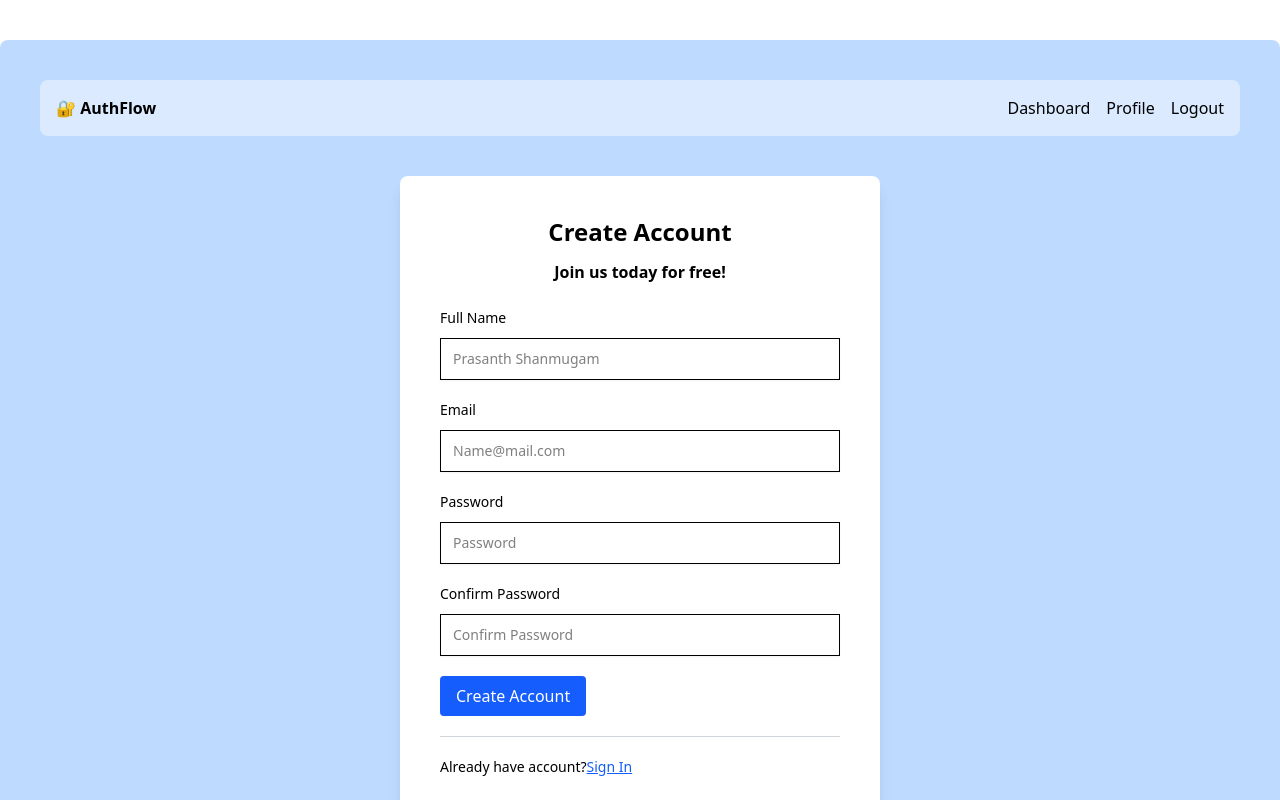
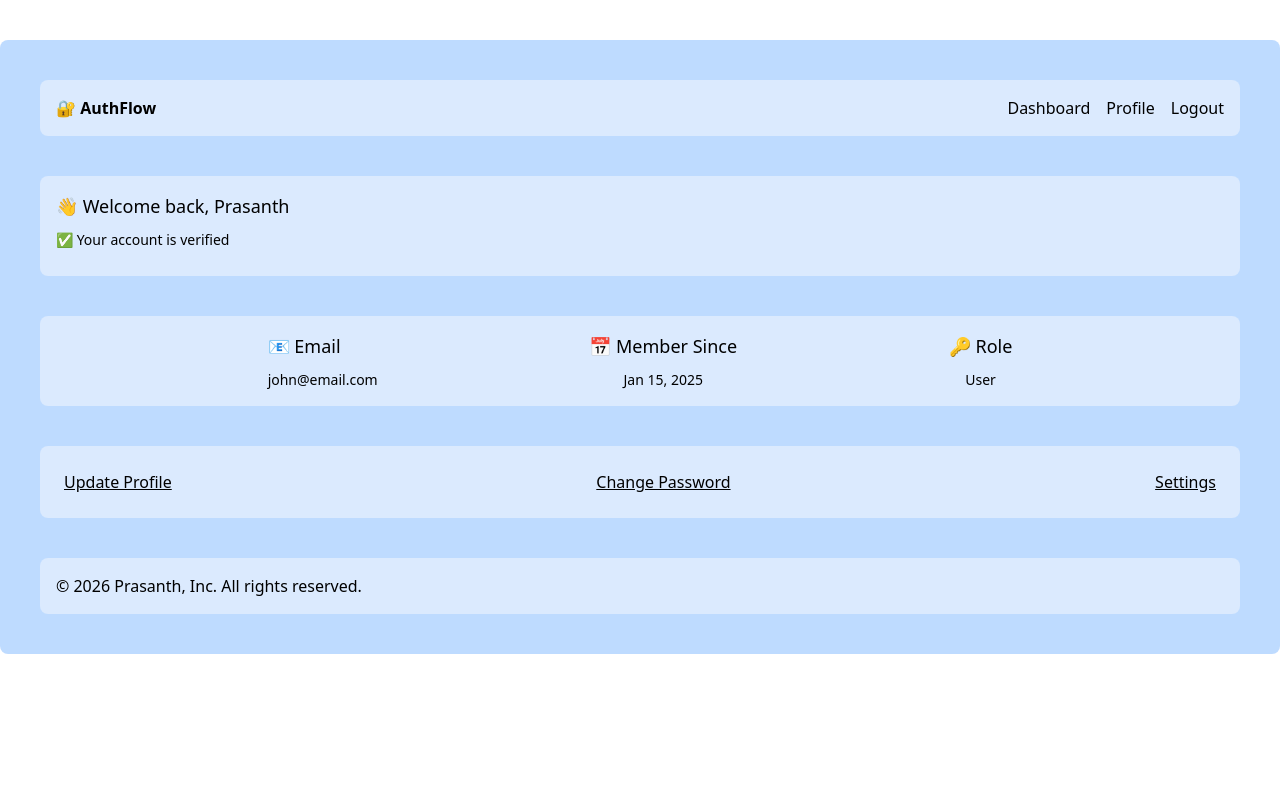
Before and after one commit to Dev-Kiddo/Auth-Flow, a React (Vite) app in the folder client/: page / in a window 1280 px wide. Shown: the top 800 px of the page. Built offline with nearby package versions, Linux system fonts and the light colour scheme.

Commit message:
client: dashboard Ui completed

```diff
--- a/client/src/App.tsx
+++ b/client/src/App.tsx
@@ -1,5 +1,6 @@
 import Footer from "./components/Footer";
 import Navbar from "./components/Navbar";
+import Dashboard from "./pages/Dashboard";
 import Homepage from "./pages/Homepage";
 import Login from "./pages/Login";
 import Register from "./pages/Register";
@@ -8,9 +9,10 @@ function App() {
   return (
     <main className="max-w-7xl bg-blue-200 mx-auto my-10 rounded-lg p-10 flex flex-col justify-between">
       <Navbar />
+      <Dashboard />
       {/* <Homepage /> */}
       {/* <Login /> */}
-      <Register />
+      {/* <Register /> */}
       <Footer />
     </main>
   );
--- /dev/null
+++ b/client/src/pages/Dashboard.tsx
@@ -0,0 +1,35 @@
+import React from "react";
+
+const Dashboard = () => {
+  return (
+    <section className="flex flex-col gap-y-10">
+      <div className="bg-blue-100 p-4 rounded-lg">
+        <h1 className="mb-2.5 text-lg font-medium text-heading">👋 Welcome back, Prasanth</h1>
+        <p className="mb-2.5 text-sm font-medium ">✅ Your account is verified</p>
+      </div>
+
+      <div className="flex justify-evenly bg-blue-100 p-4 rounded-lg">
+        <div>
+          <h2 className="mb-2.5 text-lg font-medium text-heading"> 📧 Email</h2>
+          <p className="text-sm font-medium text-center">john@email.com</p>
+        </div>
+        <div>
+          <h2 className="mb-2.5 text-lg font-medium text-heading"> 📅 Member Since</h2>
+          <p className="text-sm font-medium text-center">Jan 15, 2025</p>
+        </div>
+        <div>
+          <h2 className="mb-2.5 text-lg font-medium text-heading">🔑 Role</h2>
+          <p className="text-sm font-medium text-center">User</p>
+        </div>
+      </div>
+
+      <div className="flex justify-between bg-blue-100 p-4 rounded-lg">
+        <button className="underline p-2 cursor-pointer hover:text-blue-600">Update Profile</button>
+        <button className="underline p-2 cursor-pointer hover:text-blue-600">Change Password</button>
+        <button className="underline p-2 cursor-pointer hover:text-blue-600">Settings</button>
+      </div>
+    </section>
+  );
+};
+
+export default Dashboard;
```
